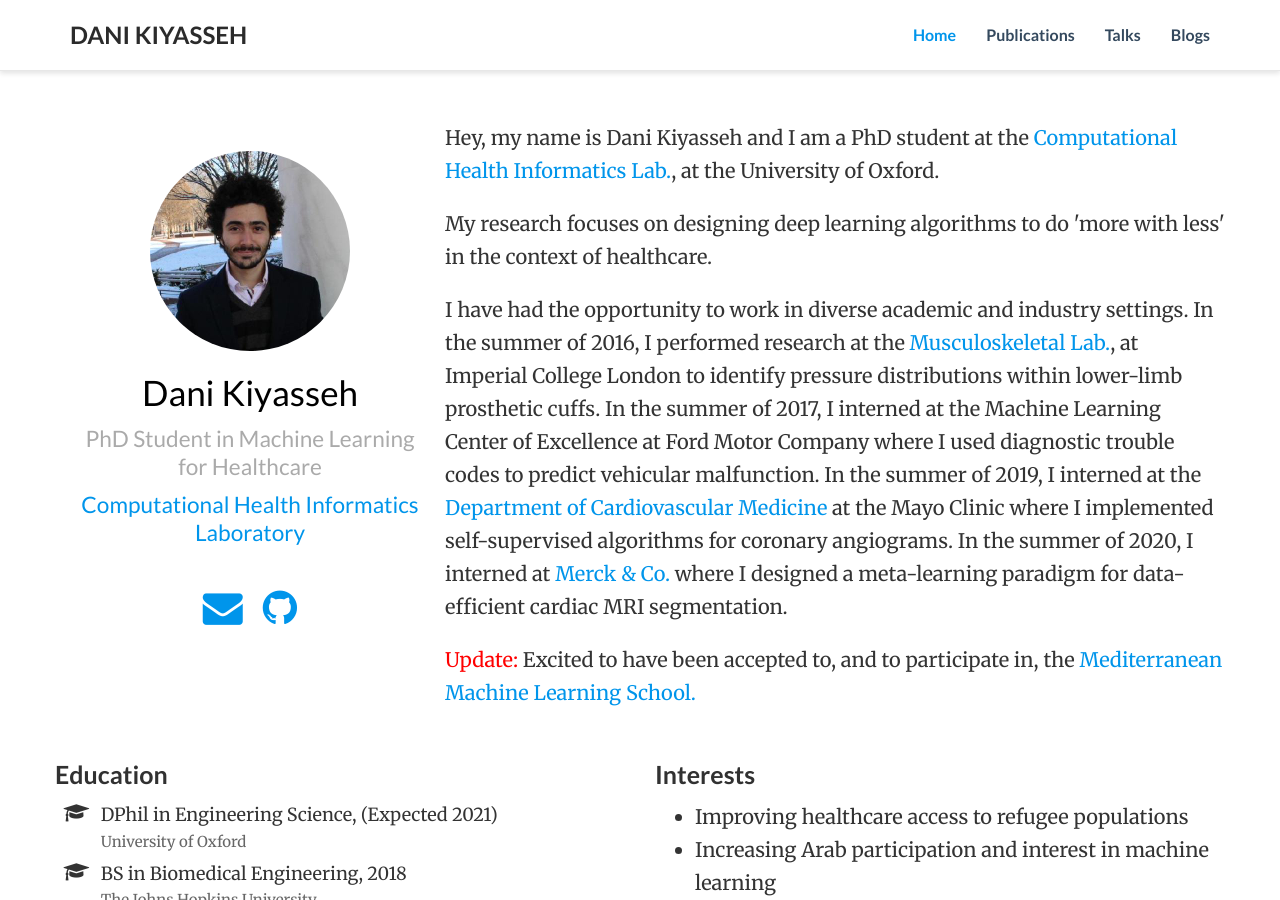
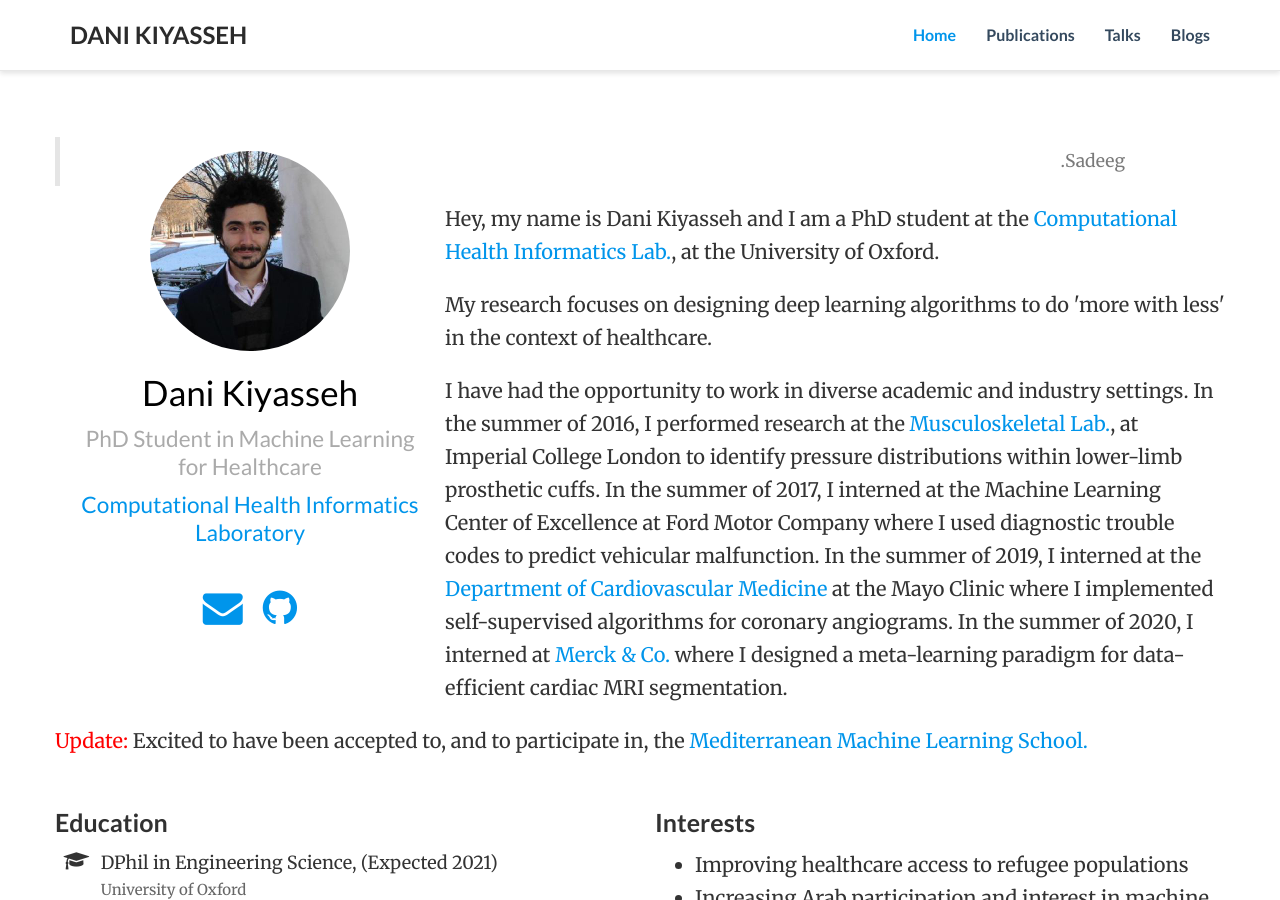
Before and after one commit to danikiyasseh/danikiyasseh.github.io, a Jekyll site: the page index.html, which Jekyll copies as it is, in a window 1280 px wide and 900 px high. Built offline with Jekyll 4.4.1, drawn with Linux system fonts in a browser that asks for light colours; nearby versions of some CDN libraries; a style sheet for code colours, icons or effects is not loaded.

Commit message:
Update index.html

```diff
--- a/index.html
+++ b/index.html
@@ -149,6 +149,8 @@ title: Dani Kiyasseh
   </div>
 
 <div class="blurb">
+	<blockquote dir="rtl" lang="ar">Sadeeg.</blockquote>
+
 	<p>Hey, my name is Dani Kiyasseh and I am a PhD student at the <a href="http://www.robots.ox.ac.uk/~davidc/" target="_blank">Computational Health Informatics Lab.</a>, at the University of Oxford.</p>
 
 	<p>My research focuses on designing deep learning algorithms to do 'more with less' in the context of healthcare.</p>
```
